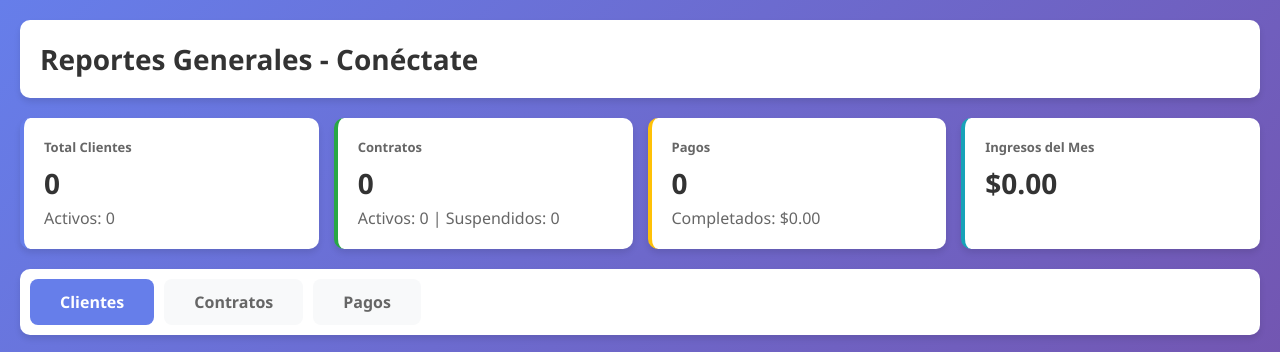
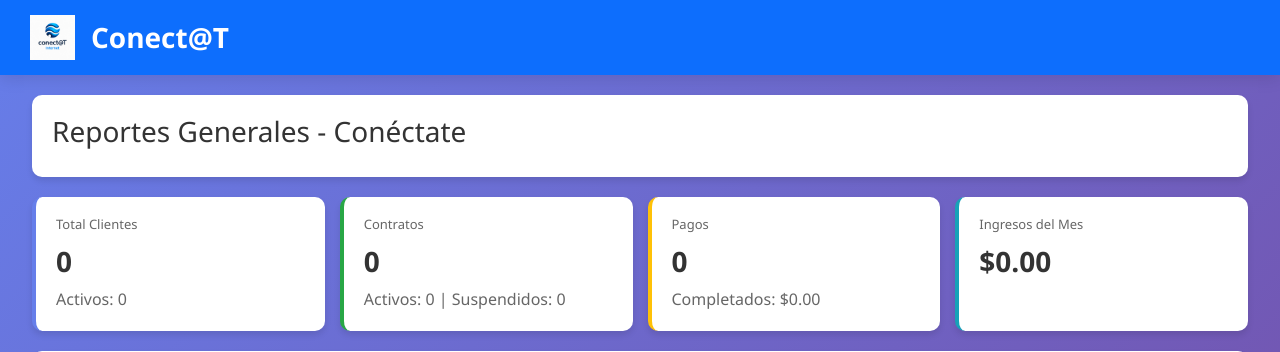
Before and after one commit to GabCoot/conectate, a PHP site: page /reportes_view.php in a window 1280 px wide. Shown: the top 352 px of the page. Run offline with PHP 8.4, Linux system fonts and the light colour scheme; data that the repository does not hold is empty.

Commit message:
agregue Navbar y reparacion de ref de menu principal

```diff
--- a/admin.php
+++ b/admin.php
@@ -131,7 +131,8 @@ $usuarios_query = mysqli_query($conn, "SELECT nombre, correo, activo FROM usuari
   <div class="sidebar-float">
     <a href="ver_clientes.php"><i class="bi bi-people"></i> Clientes</a>
     <a href="contratos.php"><i class="bi bi-file-earmark-text"></i> Contratos</a>
-    <a href="pago.php"><i class="bi bi-cash-coin"></i>Cobros</a>
+    <a href="cobro.php"><i class="bi bi-cash-coin"></i>Cobros</a>
+    <a href="reportes_view.php"><i class="bi-card-checklist"></i>Reportes Generales</a>
     <a href="paquetes.php"><i class="bi bi-menu-button-wide"></i> Paquetes</a>
     <hr>
     <a href="index.html" class="text-danger"><i class="bi bi-box-arrow-right"></i> Salir</a>
--- a/reportes_view.php
+++ b/reportes_view.php
@@ -26,21 +26,38 @@ switch($tipo_reporte) {
 <!DOCTYPE html>
 <html lang="es">
 <head>
+    <link href="https://cdn.jsdelivr.net/npm/bootstrap@5.3.2/dist/css/bootstrap.min.css" rel="stylesheet">
 <meta charset="UTF-8">
 <meta name="viewport" content="width=device-width, initial-scale=1.0">
-<title>Reportes Generales - Conéctate</title>
+<title>Reportes Generales</title>
 <style>
 * {
     margin: 0;
     padding: 0;
     box-sizing: border-box;
 }
-
+.navbar-admin {
+    position: relative;
+    top: -20px;
+    width: 100vw;
+    margin-left: calc(50% - 50vw);
+    background-color: #0d6efd;
+    color: white;
+    padding: 15px 30px;
+    display: flex;
+    align-items: center;
+    justify-content: space-between;
+    box-shadow: 0 4px 15px rgba(0,0,0,0.1);
+}
+.navbar-admin img {
+      height: 45px;
+    }
 body {
     font-family: 'Segoe UI', Tahoma, Geneva, Verdana, sans-serif;
     background: linear-gradient(135deg, #667eea 0%, #764ba2 100%);
     min-height: 100vh;
     padding: 20px;
+
 }
 
 .container {
@@ -396,6 +413,13 @@ header h1 {
 </style>
 </head>
 <body>
+<div class="navbar-admin">
+    <div class="d-flex align-items-center">
+      <img src="logo.jpg" alt="Logo Conect@T" class="me-3">
+      <h3 class="m-0 fw-bold">Conect@T</h3>
+    </div>
+    <span id="fecha-hora" class="fw-light"></span>
+  </div>
 
 <div class="container">
 
@@ -502,9 +526,12 @@ header h1 {
         }
         ?>
     </div>
-    <div class="btn-regresar">
-        <button onclick="window.location.href='admin.html'">Regresar al Panel de Administración</button>
-    </div>
+        <div class="btn-regresar">
+    <button onclick="window.location.href='admin.php'">
+        Regresar al Panel de Administración
+    </button>
+</div>
+
 </div>
 
 </body>
```
Also changed, not shown: cobro.php (+27 -1 lines).
